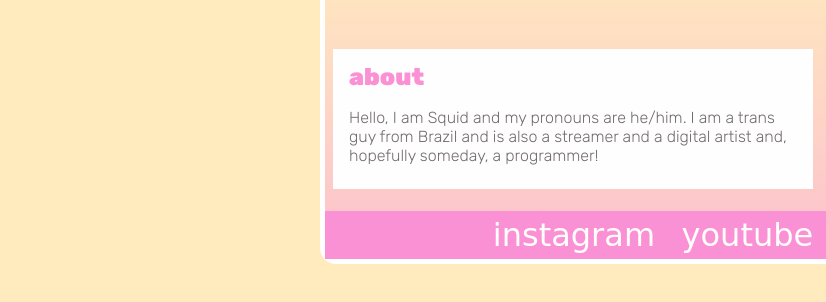
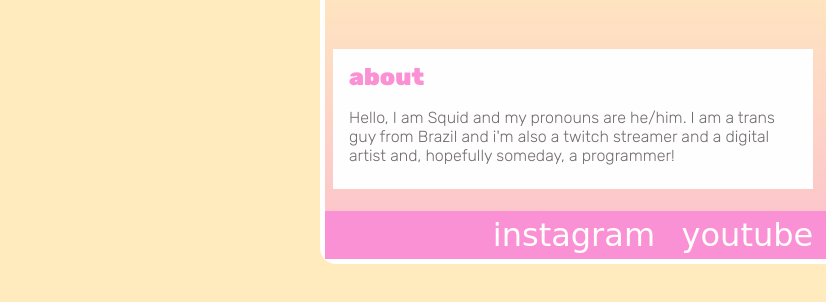
Before and after one commit to gabriellocosta/squ1d, a plain HTML site: page index.html in a window 1280 px wide. Shown: the part 176-478 px from the top of the page, 0-826 px from the left. Drawn offline with Linux system fonts and the light colour scheme; a web font is replaced by a local one.

Commit message:
Update index.html

```diff
--- a/index.html
+++ b/index.html
@@ -29,7 +29,7 @@
           <div class="whitebox">
             <h1 class="titulobox">about</h1>
             <p class="textoabout">
-              Hello, I am Squid and my pronouns are he/him. I am a trans guy from Brazil and is also a streamer and a digital artist and, hopefully someday, a programmer!
+              Hello, I am Squid and my pronouns are he/him. I am a trans guy from Brazil and i'm also a twitch streamer and a digital artist and, hopefully someday, a programmer!
             </p>
           </div>
           <div class="discordbutton">
```
